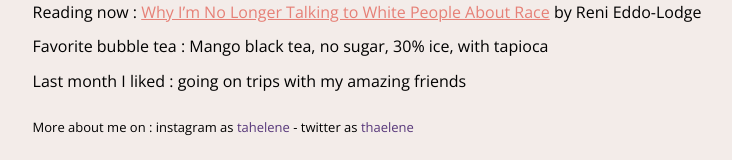
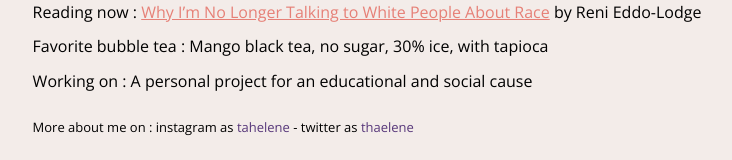
Before and after one commit to Thaelene/personal-landing, a plain HTML site: page index.html in a window 1280 px wide. Shown: the part 384-544 px from the top of the page, without its empty margins (273-1005 px from the left). Drawn offline with nearby package versions, Linux system fonts and the light colour scheme.

Commit message:
Monthly update

```diff
--- a/index.html
+++ b/index.html
@@ -31,7 +31,7 @@
                 href="https://www.babelio.com/livres/Eddo-Lodge-Why-Im-No-Longer-Talking-to-White-People-About-Ra/1036881">Why
                 I’m No Longer Talking to White People About Race</a> by Reni Eddo-Lodge</span></p>
           <p>Favorite bubble tea : <span>Mango black tea, no sugar, 30% ice, with tapioca</span></p>
-          <p>Last month I liked : <span>going on trips with my amazing friends</span></p>
+          <p>Working on : <span>A personal project for an educational and social cause</span></p>
           <p class="informations_socials">More about me on : <span>instagram as <a
                 href="https://www.instagram.com/tahelene/">tahelene</a></span> - <span>twitter as
               <a href="https://twitter.com/Thaelene">thaelene</a></span></p>
```
Also changed, not shown: 1 other file.
